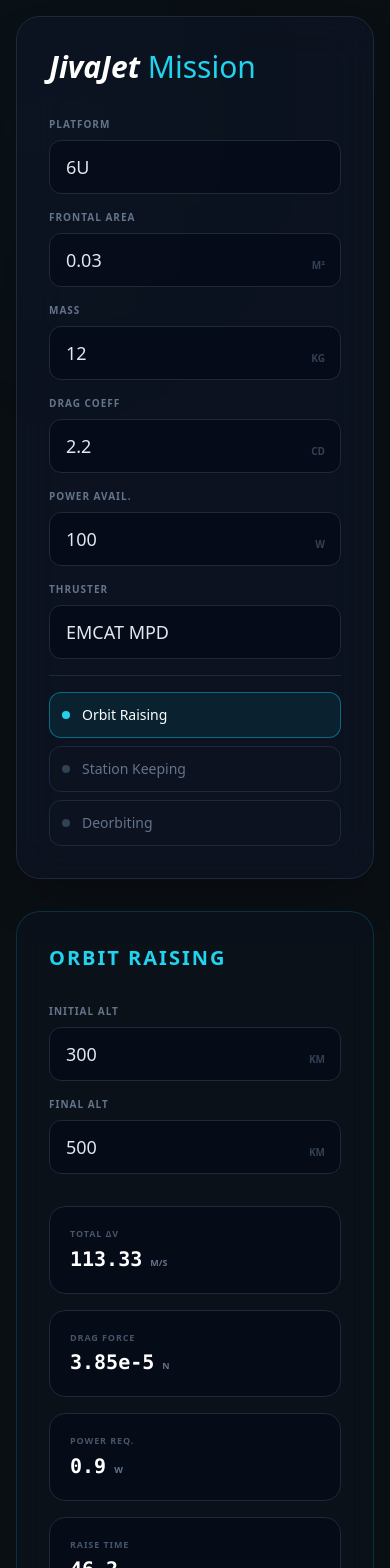
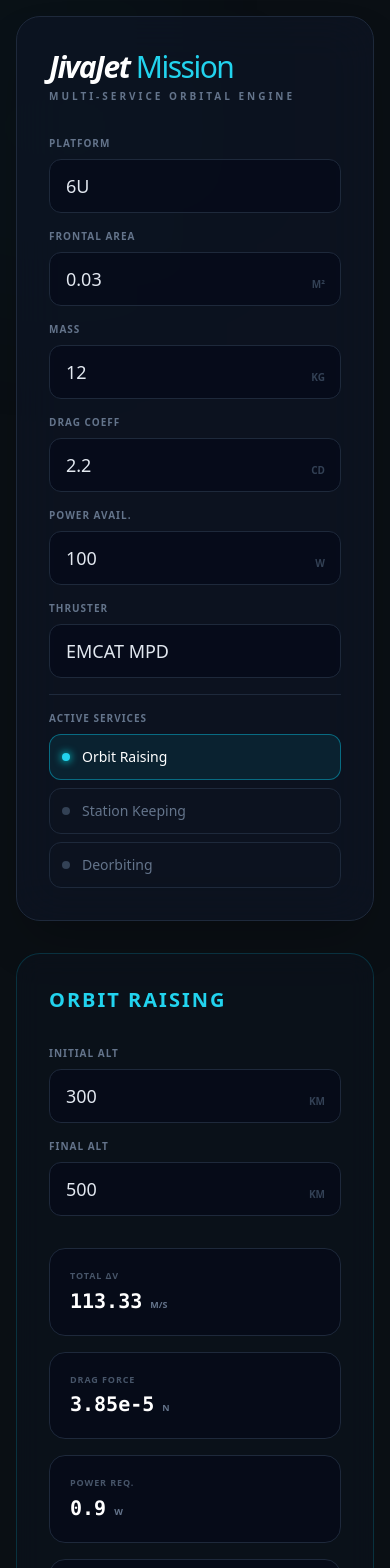
Before and after one commit to gsl413/Guru, a React (Vite) app: page / in a window 390 px wide. Shown: the top 1568 px of the page. Built offline with nearby package versions, Linux system fonts and the light colour scheme.

Commit message:
Update App.tsx

```diff
--- a/src/App.tsx
+++ b/src/App.tsx
@@ -8,7 +8,10 @@ const MU = 3.986004418e14;
 const ORBITAL_VELOCITY = 7800;
 
 const PLATFORM_AREAS: Record<string, number> = {
-  "3U": 0.01, "6U": 0.03, "12U": 0.06, "24U": 0.12,
+  "3U": 0.01,
+  "6U": 0.03,
+  "12U": 0.06,
+  "24U": 0.12,
 };
 
 const THRUSTERS: Record<Thruster, { thrust: number; tp: number }> = {
@@ -27,7 +30,8 @@ function interpolateDensity(altitude: number) {
   if (altitude <= keys[0]) return DENSITY_TABLE[keys[0]];
   if (altitude >= keys[keys.length - 1]) return DENSITY_TABLE[keys[keys.length - 1]];
   for (let i = 0; i < keys.length - 1; i++) {
-    const low = keys[i], high = keys[i + 1];
+    const low = keys[i];
+    const high = keys[i + 1];
     if (altitude >= low && altitude <= high) {
       const t = (altitude - low) / (high - low);
       return DENSITY_TABLE[low] + t * (DENSITY_TABLE[high] - DENSITY_TABLE[low]);
@@ -60,18 +64,22 @@ export default function App() {
 
   const orbitRaising = useMemo(() => {
     if (!services.includes("orbitRaising")) return null;
-    const r1 = EARTH_RADIUS + initialAltitude * 1000, r2 = EARTH_RADIUS + finalAltitude * 1000;
+    const r1 = EARTH_RADIUS + initialAltitude * 1000;
+    const r2 = EARTH_RADIUS + finalAltitude * 1000;
     const aTransfer = (r1 + r2) / 2;
     const dv1 = Math.sqrt(MU / r1) * (Math.sqrt((2 * r2) / (r1 + r2)) - 1);
     const dv2 = Math.sqrt(MU / r2) * (1 - Math.sqrt((2 * r1) / (r1 + r2)));
     const baseline = Math.abs(dv1) + Math.abs(dv2);
     const density = interpolateDensity(initialAltitude);
-    const dragAcc = 0.5 * (cd * area / mass) * density * Math.pow(ORBITAL_VELOCITY, 2);
+    const dragAcceleration = 0.5 * (cd * area / mass) * density * Math.pow(ORBITAL_VELOCITY, 2);
+    const semiMajorDecay = (-2 * Math.pow(aTransfer, 1.5) * dragAcceleration) / Math.sqrt(MU);
     const transferTime = Math.PI * Math.sqrt(Math.pow(aTransfer, 3) / MU);
-    const dragDeltaV = (Math.abs((-2 * Math.pow(aTransfer, 1.5) * dragAcc) / Math.sqrt(MU)) * transferTime * ORBITAL_VELOCITY) / (2 * r1);
+    const deltaADrag = Math.abs(semiMajorDecay * transferTime);
+    const dragDeltaV = (deltaADrag * ORBITAL_VELOCITY) / (2 * r1);
     const dragForce = 0.5 * density * Math.pow(ORBITAL_VELOCITY, 2) * cd * area;
     const power = dragForce / THRUSTERS[thruster].tp;
-    return { deltaV: baseline + dragDeltaV, dragForce, power, powerMargin: powerAvailable - power, impulse: mass * (baseline + dragDeltaV), transferTime };
+
+    return { deltaV: baseline + dragDeltaV, dragDeltaV, transferTime, dragForce, power, powerMargin: powerAvailable - power, impulse: mass * (baseline + dragDeltaV), semiMajorDecay };
   }, [services, initialAltitude, finalAltitude, cd, area, mass, thruster, powerAvailable]);
 
   const stationKeeping = useMemo(() => {
@@ -86,16 +94,19 @@ export default function App() {
     if (!services.includes("deorbiting")) return null;
     const density = interpolateDensity(deorbitAltitude);
     const r1 = EARTH_RADIUS + deorbitAltitude * 1000;
-    const dragAcc = 0.5 * (cd * area / mass) * density * Math.pow(ORBITAL_VELOCITY, 2);
-    let deltaV = 0;
+    const dragAcceleration = 0.5 * (cd * area / mass) * density * Math.pow(ORBITAL_VELOCITY, 2);
+    let deltaV = 0, semiMajorDecay = 0;
     if (deorbitAltitude > 100) {
-      const r2 = EARTH_RADIUS + 100000, aTransfer = (r1 + r2) / 2;
+      const r2 = EARTH_RADIUS + 100000;
+      const aTransfer = (r1 + r2) / 2;
       const baseline = Math.abs(Math.sqrt(MU / r1) * (1 - Math.sqrt((2 * r2) / (r1 + r2))));
+      semiMajorDecay = (-2 * Math.pow(aTransfer, 1.5) * dragAcceleration) / Math.sqrt(MU);
       const transferTime = Math.PI * Math.sqrt(Math.pow(aTransfer, 3) / MU);
-      const dragDeltaV = (Math.abs((-2 * Math.pow(aTransfer, 1.5) * dragAcc) / Math.sqrt(MU)) * transferTime * ORBITAL_VELOCITY) / (2 * r1);
+      const deltaADrag = Math.abs(semiMajorDecay * transferTime);
+      const dragDeltaV = (deltaADrag * ORBITAL_VELOCITY) / (2 * r1);
       deltaV = Math.max(0, baseline - dragDeltaV);
     }
-    return { deltaV, ballisticCoefficient: mass / (cd * area) };
+    return { deltaV, semiMajorDecay, ballisticCoefficient: mass / (cd * area) };
   }, [services, deorbitAltitude, cd, area, mass]);
 
   return (
@@ -103,45 +114,79 @@ export default function App() {
       <div className="fixed inset-0 pointer-events-none">
         <div className="absolute top-[-10%] left-[-10%] w-[50%] h-[50%] bg-cyan-500/5 blur-[120px] rounded-full animate-pulse" />
       </div>
+
       <div className="mx-auto max-w-7xl grid lg:grid-cols-[360px_1fr] gap-8">
         <aside className="bg-slate-900/50 backdrop-blur-xl border border-slate-800 p-8 rounded-3xl h-fit space-y-6 shadow-2xl">
-          <header className="mb-8"><h1 className="text-3xl font-black italic text-white">JivaJet <span className="text-cyan-400 not-italic font-light">Mission</span></h1></header>
+          <header className="mb-8">
+            <h1 className="text-3xl font-black italic tracking-tighter text-white">JivaJet <span className="text-cyan-400 not-italic font-light">Mission</span></h1>
+            <p className="text-[10px] uppercase tracking-[0.3em] text-slate-500 font-bold mt-1">Multi-Service Orbital Engine</p>
+          </header>
+
           <div className="space-y-4">
             <SelectGroup label="Platform" value={platform} onChange={setPlatform} options={["3U", "6U", "12U", "24U", "Custom"]} />
             {platform === "Custom" && <InputGroup label="Ref Area" unit="m²" value={customArea} onChange={setCustomArea} />}
-            <InputGroup label="Frontal Area" unit="m²" value={frontalArea} onChange={setFrontalArea} /><InputGroup label="Mass" unit="kg" value={mass} onChange={setMass} />
-            <InputGroup label="Drag Coeff" unit="Cd" value={cd} onChange={setCd} step={0.1} /><InputGroup label="Power Avail." unit="W" value={powerAvailable} onChange={setPowerAvailable} />
+            <InputGroup label="Frontal Area" unit="m²" value={frontalArea} onChange={setFrontalArea} />
+            <InputGroup label="Mass" unit="kg" value={mass} onChange={setMass} />
+            <InputGroup label="Drag Coeff" unit="Cd" value={cd} onChange={setCd} step={0.1} />
+            <InputGroup label="Power Avail." unit="W" value={powerAvailable} onChange={setPowerAvailable} />
             <SelectGroup label="Thruster" value={thruster} onChange={setThruster} options={["EMCAT", "EMCAT MPD", "JJDrive"]} />
+
             <div className="pt-4 border-t border-slate-800 space-y-2">
+              <p className="text-[10px] font-black uppercase text-slate-500 tracking-widest mb-2">Active Services</p>
               {(["orbitRaising", "stationKeeping", "deorbiting"] as Service[]).map((s) => (
-                <button key={s} onClick={() => toggleService(s)} className={`w-full flex items-center gap-3 p-3 rounded-xl border text-sm capitalize ${services.includes(s) ? 'border-cyan-500/50 bg-cyan-500/10 text-white' : 'border-slate-800 text-slate-500'}`}>
-                  <div className={`w-2 h-2 rounded-full ${services.includes(s) ? 'bg-cyan-400' : 'bg-slate-700'}`} /> {s.replace(/([A-Z])/g, ' $1')}
+                <button key={s} onClick={() => toggleService(s)} className={`w-full flex items-center gap-3 p-3 rounded-xl border transition-all text-sm capitalize ${services.includes(s) ? 'border-cyan-500/50 bg-cyan-500/10 text-white' : 'border-slate-800 text-slate-500 hover:border-slate-700'}`}>
+                  <div className={`w-2 h-2 rounded-full ${services.includes(s) ? 'bg-cyan-400 shadow-[0_0_8px_cyan]' : 'bg-slate-700'}`} />
+                  {s.replace(/([A-Z])/g, ' $1')}
                 </button>
               ))}
             </div>
           </div>
         </aside>
+
         <main className="space-y-6">
-          {orbitRaising && <Section title="Orbit Raising" color="text-cyan-400" borderColor="border-cyan-500/20">
-            <div className="grid md:grid-cols-2 gap-4 mb-8"><InputGroup label="Initial Alt" unit="km" value={initialAltitude} onChange={setInitialAltitude} /><InputGroup label="Final Alt" unit="km" value={finalAltitude} onChange={setFinalAltitude} /></div>
+          {orbitRaising && (
+            <Section title="Orbit Raising" color="text-cyan-400" borderColor="border-cyan-500/20">
+              <div className="grid md:grid-cols-2 gap-4 mb-8">
+                <InputGroup label="Initial Alt" unit="km" value={initialAltitude} onChange={setInitialAltitude} />
+                <InputGroup label="Final Alt" unit="km" value={finalAltitude} onChange={setFinalAltitude} />
+              </div>
               <div className="grid sm:grid-cols-2 xl:grid-cols-4 gap-4">
-              <ResultCard title="Total ΔV" value={orbitRaising.deltaV.toFixed(2)} unit="m/s" /><ResultCard title="Drag Force" value={orbitRaising.dragForce.toExponential(2)} unit="N" />
-              <ResultCard title="Power Req." value={orbitRaising.power.toFixed(1)} unit="W" /><ResultCard title="Raise Time" value={(orbitRaising.transferTime / 60).toFixed(1)} unit="min" />
+                <ResultCard title="Total ΔV" value={`${orbitRaising.deltaV.toFixed(2)}`} unit="m/s" />
+                <ResultCard title="Drag Force" value={orbitRaising.dragForce.toExponential(2)} unit="N" />
+                <ResultCard title="Power Req." value={orbitRaising.power.toFixed(1)} unit="W" />
+                <ResultCard title="Raise Time" value={(orbitRaising.transferTime / 60).toFixed(1)} unit="min" />
               </div>
-          </Section>}
-          {stationKeeping && <Section title="Station Keeping" color="text-emerald-400" borderColor="border-emerald-500/20">
-            <div className="grid md:grid-cols-3 gap-4 mb-8"><InputGroup label="Orbit Alt" unit="km" value={orbitAltitude} onChange={setOrbitAltitude} /><InputGroup label="Life" unit="Yrs" value={duration} onChange={setDuration} /><InputGroup label="Ion Vel." unit="m/s" value={ionVelocity} onChange={setIonVelocity} /></div>
+            </Section>
+          )}
+
+          {stationKeeping && (
+            <Section title="Station Keeping" color="text-emerald-400" borderColor="border-emerald-500/20">
+              <div className="grid md:grid-cols-3 gap-4 mb-8">
+                <InputGroup label="Orbit Alt" unit="km" value={orbitAltitude} onChange={setOrbitAltitude} />
+                <InputGroup label="Life" unit="Yrs" value={duration} onChange={setDuration} />
+                <InputGroup label="Ion Vel." unit="m/s" value={ionVelocity} onChange={setIonVelocity} />
+              </div>
               <div className="grid sm:grid-cols-2 xl:grid-cols-4 gap-4">
-              <ResultCard title="Total Impulse" value={stationKeeping.impulse.toExponential(2)} unit="N·s" /><ResultCard title="Propellant" value={stationKeeping.propellant.toFixed(4)} unit="kg" />
-              <ResultCard title="Thrust Req." value={stationKeeping.thrust.toExponential(2)} unit="N" /><ResultCard title="Power Req." value={stationKeeping.power.toFixed(1)} unit="W" />
+                <ResultCard title="Total Impulse" value={stationKeeping.impulse.toExponential(2)} unit="N·s" />
+                <ResultCard title="Propellant" value={stationKeeping.propellant.toFixed(4)} unit="kg" />
+                <ResultCard title="Thrust Req." value={stationKeeping.thrust.toExponential(2)} unit="N" />
+                <ResultCard title="Power Req." value={stationKeeping.power.toFixed(1)} unit="W" />
               </div>
-          </Section>}
-          {deorbit && <Section title="Deorbiting" color="text-rose-400" borderColor="border-rose-500/20">
-            <div className="max-w-xs mb-8"><InputGroup label="Start Altitude" unit="km" value={deorbitAltitude} onChange={setDeorbitAltitude} /></div>
-            <div className="grid sm:grid-cols-2 gap-4">
-              <ResultCard title="Ballistic Coeff." value={deorbit.ballisticCoefficient.toFixed(2)} unit="kg/m²" /><ResultCard title="Required ΔV" value={deorbit.deltaV.toFixed(2)} unit="m/s" />
+            </Section>
+          )}
+
+          {deorbit && (
+            <Section title="Deorbiting" color="text-rose-400" borderColor="border-rose-500/20">
+              <div className="max-w-xs mb-8">
+                <InputGroup label="Start Altitude" unit="km" value={deorbitAltitude} onChange={setDeorbitAltitude} />
               </div>
-          </Section>}
+              <div className="grid sm:grid-cols-3 gap-4">
+                <ResultCard title="Ballistic Coeff." value={deorbit.ballisticCoefficient.toFixed(2)} unit="kg/m²" />
+                <ResultCard title="Required ΔV" value={deorbit.deltaV.toFixed(2)} unit="m/s" />
+                <ResultCard title="Decay Rate" value={deorbit.semiMajorDecay.toExponential(2)} unit="m/s" />
+              </div>
+            </Section>
+          )}
         </main>
       </div>
     </div>
@@ -149,25 +194,43 @@ export default function App() {
 }
 
 function Section({ title, children, color, borderColor }: any) {
-  return <div className={`bg-slate-900/30 border ${borderColor} rounded-3xl p-8 backdrop-blur-md`}>
-    <h2 className={`text-xl font-black uppercase tracking-widest mb-8 ${color}`}>{title}</h2>{children}
-  </div>;
+  return (
+    <div className={`bg-slate-900/30 border ${borderColor} rounded-3xl p-8 backdrop-blur-md animate-in fade-in slide-in-from-bottom-4 duration-500`}>
+      <h2 className={`text-xl font-black uppercase tracking-widest mb-8 ${color}`}>{title}</h2>
+      {children}
+    </div>
+  );
 }
 
 function InputGroup({ label, unit, value, onChange, ...props }: any) {
-  return <div className="relative group"><label className="block text-[10px] font-black text-slate-500 uppercase mb-2 tracking-widest">{label}</label>
+  return (
+    <div className="relative group">
+      <label className="block text-[10px] font-black text-slate-500 uppercase mb-2 tracking-widest group-focus-within:text-cyan-400 transition-colors">{label}</label>
       <input type="number" value={value} onChange={(e) => onChange(Number(e.target.value))} className="w-full bg-slate-950/50 border border-slate-800 rounded-xl px-4 py-3 text-lg focus:border-cyan-500/50 outline-none transition-all" {...props} />
-    <span className="absolute right-4 bottom-3.5 text-[10px] font-bold text-slate-700 uppercase">{unit}</span></div>;
+      <span className="absolute right-4 bottom-3.5 text-[10px] font-bold text-slate-700 uppercase">{unit}</span>
+    </div>
+  );
 }
 
 function SelectGroup({ label, value, onChange, options }: any) {
-  return <div><label className="block text-[10px] font-black text-slate-500 uppercase mb-2 tracking-widest">{label}</label>
-    <select value={value} onChange={(e) => onChange(e.target.value)} className="w-full bg-slate-950/50 border border-slate-800 rounded-xl px-4 py-3 text-lg outline-none appearance-none">
+  return (
+    <div>
+      <label className="block text-[10px] font-black text-slate-500 uppercase mb-2 tracking-widest">{label}</label>
+      <select value={value} onChange={(e) => onChange(e.target.value)} className="w-full bg-slate-950/50 border border-slate-800 rounded-xl px-4 py-3 text-lg focus:border-cyan-500/50 outline-none transition-all appearance-none">
         {options.map((o: string) => <option key={o} value={o}>{o}</option>)}
-    </select></div>;
+      </select>
+    </div>
+  );
 }
 
 function ResultCard({ title, value, unit }: any) {
-  return <div className="bg-slate-950/50 border border-slate-800 p-5 rounded-2xl"><p className="text-[9px] font-black text-slate-600 uppercase tracking-widest mb-1">{title}</p>
-    <div className="flex items-baseline gap-2"><span className="text-xl font-mono text-white font-bold">{value}</span><span className="text-[9px] font-bold text-slate-500 uppercase">{unit}</span></div></div>;
+  return (
+    <div className="bg-slate-950/50 border border-slate-800 p-5 rounded-2xl">
+      <p className="text-[9px] font-black text-slate-600 uppercase tracking-widest mb-1">{title}</p>
+      <div className="flex items-baseline gap-2">
+        <span className="text-xl font-mono text-white font-bold">{value}</span>
+        <span className="text-[9px] font-bold text-slate-500 uppercase">{unit}</span>
+      </div>
+    </div>
+  );
 }
```
Lines whose indentation alone changed are shown as unchanged.
